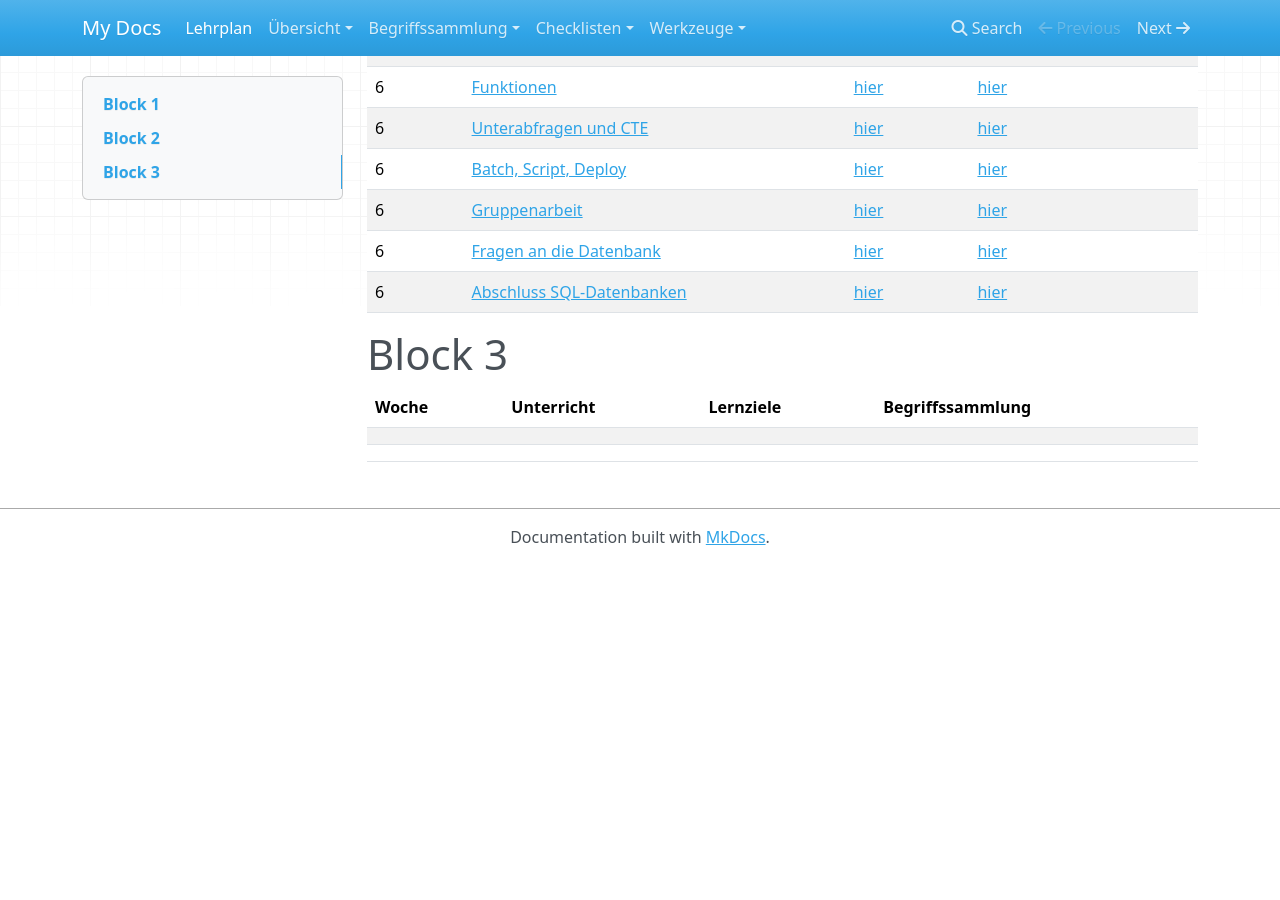
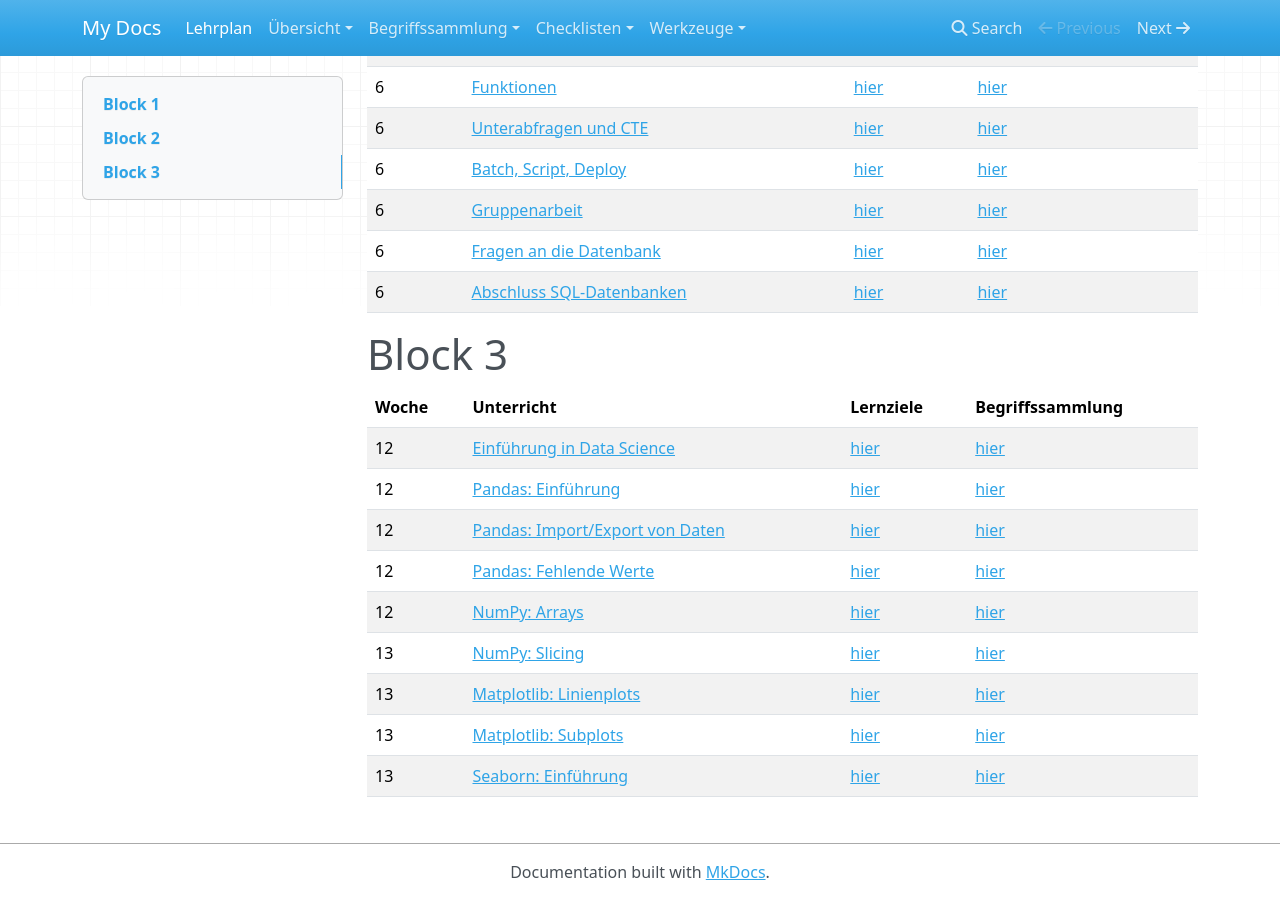
Before and after one commit to kevinsuelzle/Python_Wiki, an MkDocs documentation site: the page built from docs/lehrplan/lehrplan.md, in a window 1280 px wide and 900 px high, scrolled down 2233 px. Built offline with MkDocs 1.6.1, drawn with Linux system fonts in a browser that asks for light colours; nearby versions of some CDN libraries; before the commit the page ends 2798 px from its top, so only the background shows below that.

Commit message:
Hinzufügen meiner Skriptabschnitte zur lehrplan Übersicht lehrplan.md

```diff
--- a/docs/lehrplan/lehrplan.md
+++ b/docs/lehrplan/lehrplan.md
@@ -65,7 +65,14 @@
 
 # Block 3
 
-| Woche | Unterricht | Lernziele | Begriffssammlung |
-|-------|------------|-----------|------------------|
-|       |            |           |                  |
-|       |            |           |                  |
+| Woche | Unterricht                           | Lernziele | Begriffssammlung |
+|-------|--------------------------------------|-----------|------------------|
+|  12   | [Einführung in Data Science](datascience/unterrichte/data_science_einfuehrung.md) | [hier](../checklists/checklist_data_science.md#einfuehrung) | [hier](../begriffe/begriffe_data_science.md) |
+|  12   | [Pandas: Einführung](datascience/unterrichte/pandas_einfuehrung.md) | [hier](../checklists/checklist_data_science.md#pandas_einfuehrung) | [hier](../begriffe/begriffe_data_science.md) |
+|  12   | [Pandas: Import/Export von Daten](datascience/unterrichte/pandas_import_export.md) | [hier](../checklists/checklist_data_science.md#pandas_import_export) | [hier](../begriffe/begriffe_data_science.md) |
+|  12   | [Pandas: Fehlende Werte](datascience/unterrichte/pandas_fehlende_werte.md) | [hier](../checklists/checklist_data_science.md#pandas_fehlende_werte) | [hier](../begriffe/begriffe_data_science.md) |
+|  12   | [NumPy: Arrays](datascience/unterrichte/numpy_arrays.md) | [hier](../checklists/checklist_data_science.md#numpy_arrays) | [hier](../begriffe/begriffe_data_science.md) |
+|  13   | [NumPy: Slicing](datascience/unterrichte/numpy_slicing.md) | [hier](../checklists/checklist_data_science.md#numpy_slicing) | [hier](../begriffe/begriffe_data_science.md) |
+|  13   | [Matplotlib: Linienplots](datascience/unterrichte/matplotlib_linienplots.md) | [hier](../checklists/checklist_data_science.md#matplotlib_linienplots) | [hier](../begriffe/begriffe_data_science.md) |
+|  13   | [Matplotlib: Subplots](datascience/unterrichte/matplotlib_subplots.md) | [hier](../checklists/checklist_data_science.md#matplotlib_subplots) | [hier](../begriffe/begriffe_data_science.md) |
+|  13   | [Seaborn: Einführung](datascience/unterrichte/seaborn_einfuehrung.md) | [hier](../checklists/checklist_data_science.md#seaborn_einfuehrung) | [hier](../begriffe/begriffe_data_science.md) |
```
